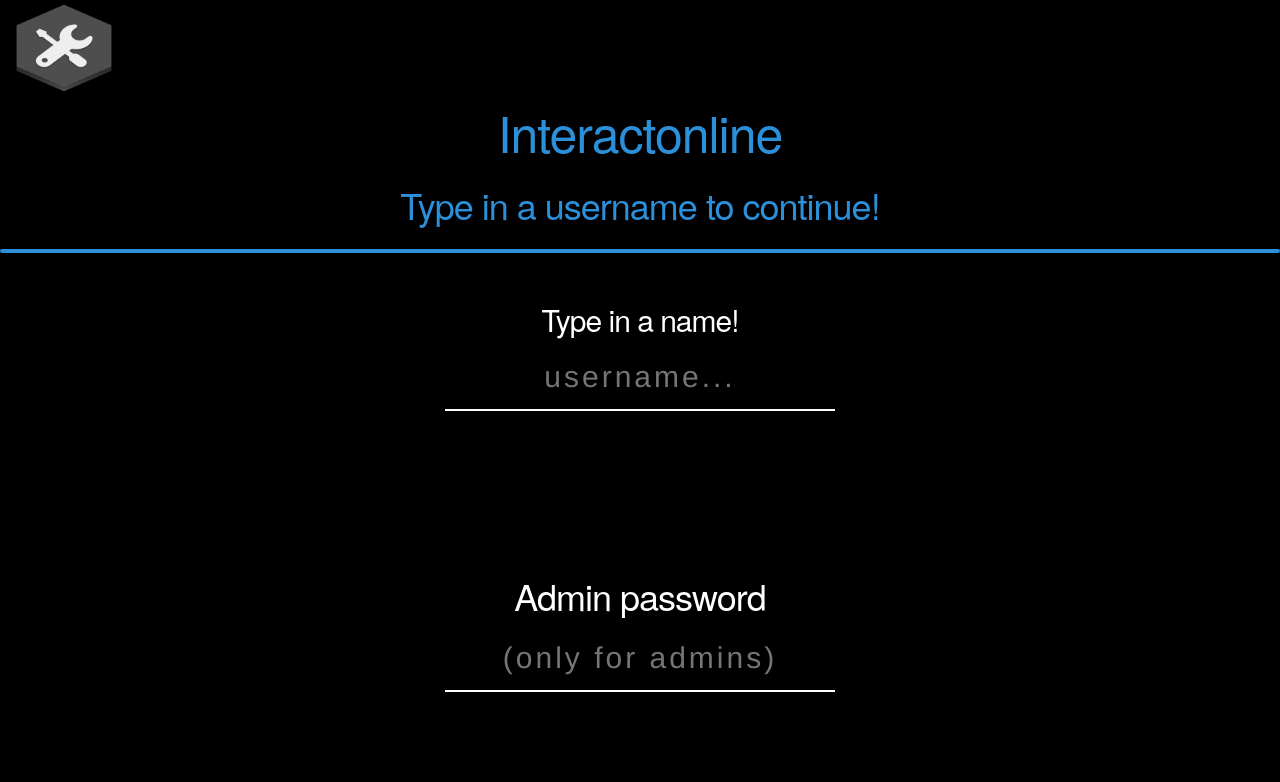
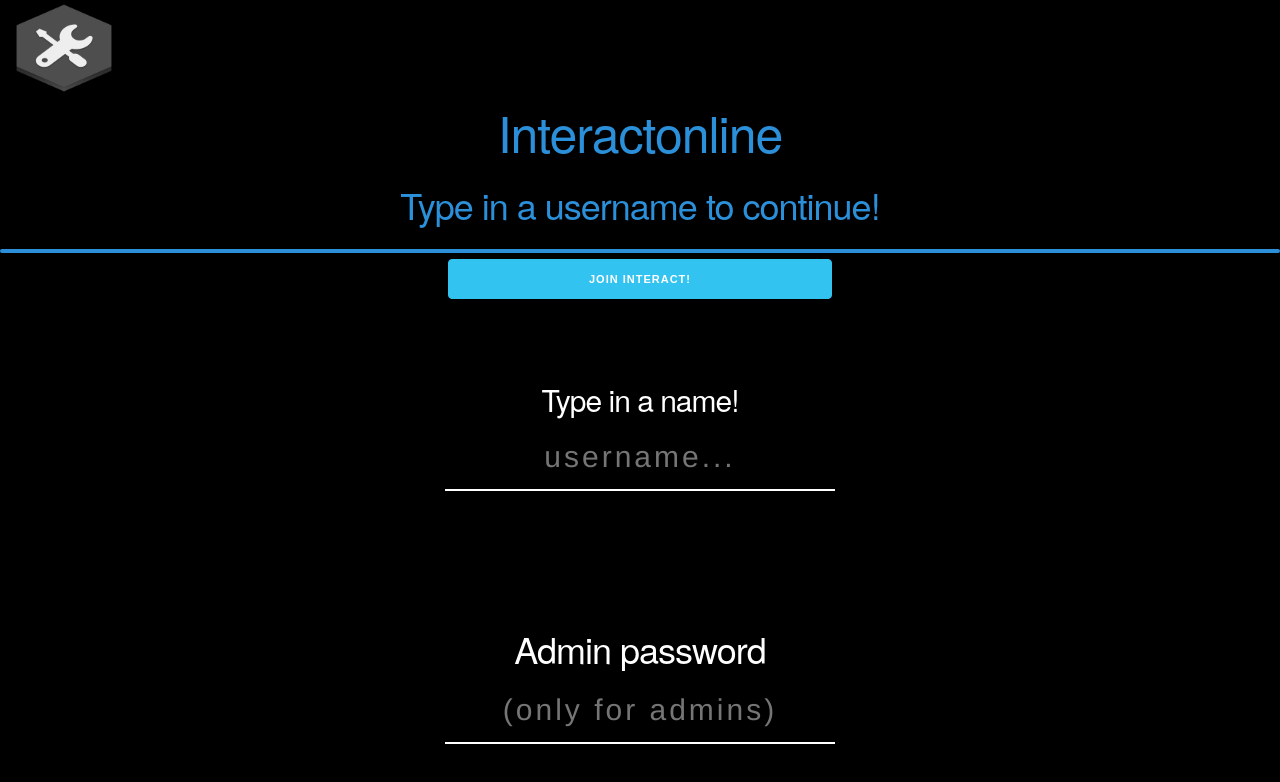
Before and after one commit to 2oVB/Interact, a website: page public/index.html in a window 1280 px wide. Drawn offline with nearby package versions, Linux system fonts and the light colour scheme; no server answers.

Commit message:
Add files via upload

```diff
--- a/public/Styles.css
+++ b/public/Styles.css
@@ -75,7 +75,7 @@ ul {
 
 .login.page .form {
   height: 100px;
-  margin-top: -100px;
+  margin-top: -20px;
   position: absolute;
 
   text-align: center;
@@ -133,6 +133,7 @@ ul {
   color: rgb(255, 255, 255);
   font-weight: 100;
 }
+
 
 header {
   width:100%;
@@ -221,6 +222,13 @@ header ul li {
   text-align: right;
 }
 
+.ji {
+  margin:0%;
+  width:30%;
+  height:15%;
+  margin:0.5%;
+}
+
 .pass-cls {
   margin: 25%;
 }
--- a/public/index.html
+++ b/public/index.html
@@ -62,6 +62,9 @@
         <div class="spacer"></div>
       </div>
 
+      <div align="center"">
+        <button id="join" class="button-primary ji">Join interact!</button>
+      </div>
       <div id="name" class="form">
         <h3 class="title">Type in a name!</h3>
         <input type="username" class="usernameInput" type="text" placeholder="username..." />
--- a/public/main.js
+++ b/public/main.js
@@ -541,6 +541,11 @@ let api = getCookie('api')
     updateTyping();
   });
 
+  document.getElementById('join').onclick = function() {
+    document.title = 'interactonline | Chat'
+    setUsername();
+  }
+
 
 
   // Click events
--- a/public/settings/index.js
+++ b/public/settings/index.js
@@ -21,7 +21,7 @@ window.onload = function() {
   if(!api2 || api2 == 'false') {
     document.getElementById('api').checked = false;
   } else if(api2 == 'true') {
-    document.getElementById('api').checked = true;
+    document.getElementById('api').checked = false;
   }
 }
 
```
